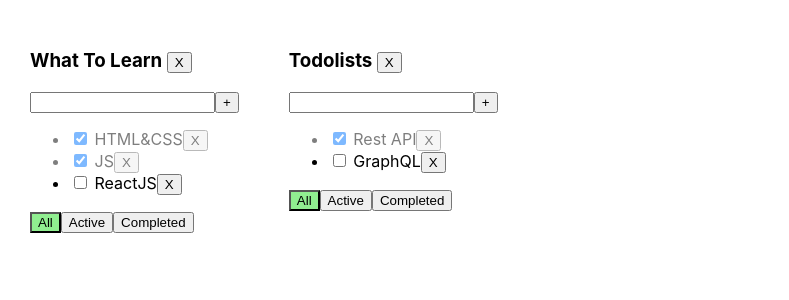
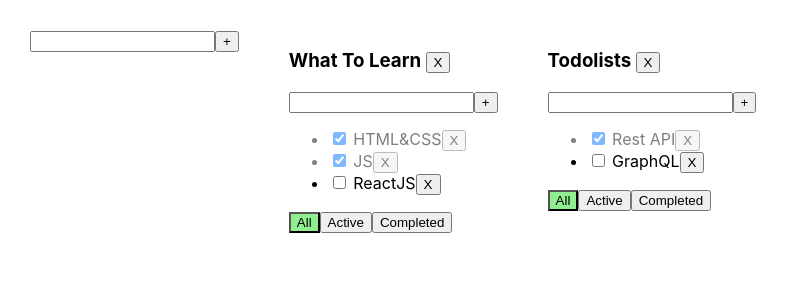
Before and after one commit to kdobrovolsky/lessonsTodolist, a React (Vite) app: page / in a window 1280 px wide. Shown: the top 300 px of the page, without its empty margins (0-789 px from the left). Built offline with nearby package versions, Linux system fonts and the light colour scheme.

Commit message:
Aded addItemForm

```diff
--- a/src/App.tsx
+++ b/src/App.tsx
@@ -2,12 +2,19 @@ import { useState } from 'react'
 import './App.css'
 import {TaskType, TodolistItem } from './components/TodolistItem'
 import {v1} from 'uuid'
+import { Button } from './components/Button'
+import { AddItemFrom } from './components/AddItemFrom'
+
 
 export type FilterValues = 'all' | 'active' | 'completed'
 export type Todolist = {
   id: string
   title: string
   filter: FilterValues
+}
+
+export type TasksState = {
+  [key: string]:TaskType[]
 }
 
 export const App = () =>{
@@ -57,7 +64,7 @@ export const App = () =>{
     {id: todolistID2, title: 'Todolists', filter: 'all'}
   ])
 
-  const [tasks, setTasks] = useState({
+  const [tasks, setTasks] = useState<TasksState>({
     [todolistID1]: [
       { id: v1(), title: 'HTML&CSS', isDone: true },
       { id: v1(), title: 'JS', isDone: true },
@@ -69,8 +76,19 @@ export const App = () =>{
     ],
   })
 
+  const addTodolist = (title: string) => {
+    let todolist: Todolist = {
+      id: v1(),
+      filter: 'all',
+      title
+    }
+    setTodolists([todolist, ...todolists])
+    setTasks({...tasks,[todolist.id]:[]})
+  }
+
   return (
       <div className="app">
+        <AddItemFrom addItem={addTodolist}/>
         {todolists.map(tl => {
 
           const filterTasks= (): TaskType[] => {
--- /dev/null
+++ b/src/components/AddItemFrom.tsx
@@ -0,0 +1,45 @@
+import { KeyboardEvent,ChangeEvent, useState } from 'react';
+import { Button } from './Button';
+
+export type AddItemFormPropsType = {
+    addItem: (title: string) => void
+}
+
+export const AddItemFrom = ({addItem}:AddItemFormPropsType) => {
+
+    const [taskTitle, setTaskTile] = useState('')
+    const [error, setError] = useState<null|string>(null)
+
+    const changeTaskTitleHandler  = (e:ChangeEvent<HTMLInputElement>) => {
+            setTaskTile(e.currentTarget.value)
+            setError(null) // при введение чего-либо в инпут ошибка пропадает
+        }
+
+        const onClickButtonHandler = () => {
+
+            if(taskTitle !== ''){
+                addItem(taskTitle.trim())
+                setTaskTile('')
+            }else{
+                setError('Title is required')
+            }
+
+        }
+
+        const createTaskOnEnterHandler  = (e: KeyboardEvent<HTMLInputElement>) => {
+            if(e.key === 'Enter' && taskTitle !== ''){
+                addItem(taskTitle.trim())
+                setTaskTile('')
+            }else{
+                setError('Title is required')
+            }
+        }
+
+    return (
+      <div>
+              <input className={error ? "error": ''} value={taskTitle} onChange={changeTaskTitleHandler} onKeyDown={createTaskOnEnterHandler } />
+              <Button title={"+"} onClick={onClickButtonHandler}/>
+             <p className={error? 'error-message': ''}> {error}</p>
+    </div>
+  );
+};
--- a/src/components/TodolistItem.tsx
+++ b/src/components/TodolistItem.tsx
@@ -1,6 +1,7 @@
-import { KeyboardEvent,ChangeEvent, useState } from 'react';
+import {ChangeEvent} from 'react';
 import { FilterValues } from '../App';
 import { Button } from './Button';
+import { AddItemFrom } from './AddItemFrom';
 
 export type TaskType = {
     id: string
@@ -20,49 +21,22 @@ export type TodolistItemPropsType = {
     createTasks: (todolistId: string,title: string) => void
     changeTaskStatus: (todolistId: string,taskId: string, isDone: boolean) => void
     removeTodolist: (todolisId: string) => void
+
 }
 
-export const TodolistItem = ({title,filter, id,tasks,deleteTasks,changeFilter,createTasks,changeTaskStatus,removeTodolist}:TodolistItemPropsType) => {
-    const [taskTitle, setTaskTile] = useState('')
-    const [error, setError] = useState<null|string>(null)
-
-    const changeTaskTitleHandler  = (e:ChangeEvent<HTMLInputElement>) => {
-        setTaskTile(e.currentTarget.value)
-        setError(null) // при введение чего-либо в инпут ошибка пропадает
+export const TodolistItem = ({title,filter, id,tasks,deleteTasks,changeFilter,changeTaskStatus,createTasks,removeTodolist}:TodolistItemPropsType) => {
+    const removeTodolistHandler = () => {
+        removeTodolist(id)
     }
 
-    const onClickButtonHandler = () => {
-
-        if(taskTitle !== ''){
-            createTasks(id,taskTitle.trim())
-            setTaskTile('')
-        }else{
-            setError('Title is required')
-        }
-
-    }
-
-    const createTaskOnEnterHandler  = (e: KeyboardEvent<HTMLInputElement>) => {
-        if(e.key === 'Enter' && taskTitle !== ''){
-            createTasks(id,taskTitle.trim())
-            setTaskTile('')
-        }else{
-            setError('Title is required')
-        }
-    }
-
-    const removeTodolistHandler = () => {
-        removeTodolist(id)
+    const addTask = (title: string) => {
+        createTasks(id,title)
     }
 
     return (
       <div>
         <h3>{title} <Button title='X' onClick={removeTodolistHandler}/></h3>
-        <div>
-          <input className={error ? "error": ''} value={taskTitle} onChange={changeTaskTitleHandler} onKeyDown={createTaskOnEnterHandler } />
-          <Button title={"+"} onClick={onClickButtonHandler}/>
-         <p className={error? 'error-message': ''}> {error}</p>
-        </div>
+        <AddItemFrom addItem={addTask} />
         {tasks.length === 0
         ?(<p>No tasks</p>)
         :(
```
